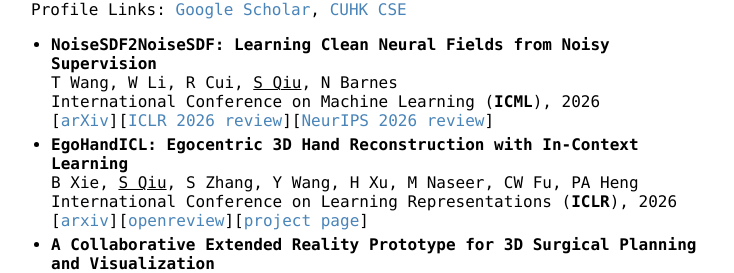
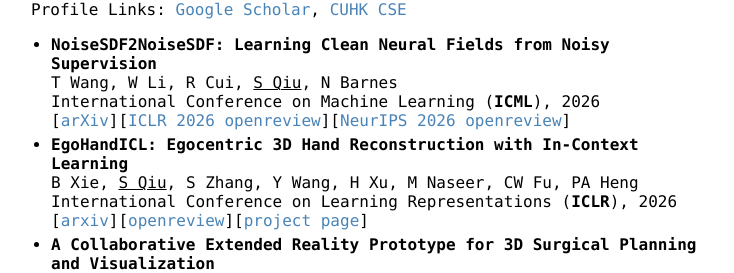
Before and after one commit to ShiQiu0419/ShiQiu0419.github.io, a Jekyll site: the page built from index.md, in a window 1280 px wide and 900 px high, scrolled down 996 px. Shown: the part 149-422 px from the top of the window, without its empty margins (259-993 px from the left). Built offline with Jekyll 4.4.1, drawn with Linux system fonts in a browser that asks for light colours; our own code applies the rules of GitHub Pages for plain Markdown files.

Commit message:
Update index.md

```diff
--- a/index.md
+++ b/index.md
@@ -40,7 +40,7 @@ Profile Links: [Google Scholar](https://scholar.google.com/citations?user=OPNVth
 * **NoiseSDF2NoiseSDF: Learning Clean Neural Fields from Noisy Supervision**
 T Wang, W Li, R Cui, <ins>S Qiu</ins>, N Barnes
 International Conference on Machine Learning (**ICML**), 2026
-[[arXiv](https://arxiv.org/abs/2507.13595)][[ICLR 2026 review](https://openreview.net/forum?id=NCxjfPjd3z)][[NeurIPS 2026 review](https://openreview.net/forum?id=t2RdzbtBk5)]
+[[arXiv](https://arxiv.org/abs/2507.13595)][[ICLR 2026 openreview](https://openreview.net/forum?id=NCxjfPjd3z)][[NeurIPS 2026 openreview](https://openreview.net/forum?id=t2RdzbtBk5)]
 * **EgoHandICL: Egocentric 3D Hand Reconstruction with In-Context Learning**
 B Xie, <ins>S Qiu</ins>, S Zhang, Y Wang, H Xu, M Naseer, CW Fu, PA Heng
 International Conference on Learning Representations (**ICLR**), 2026
```
